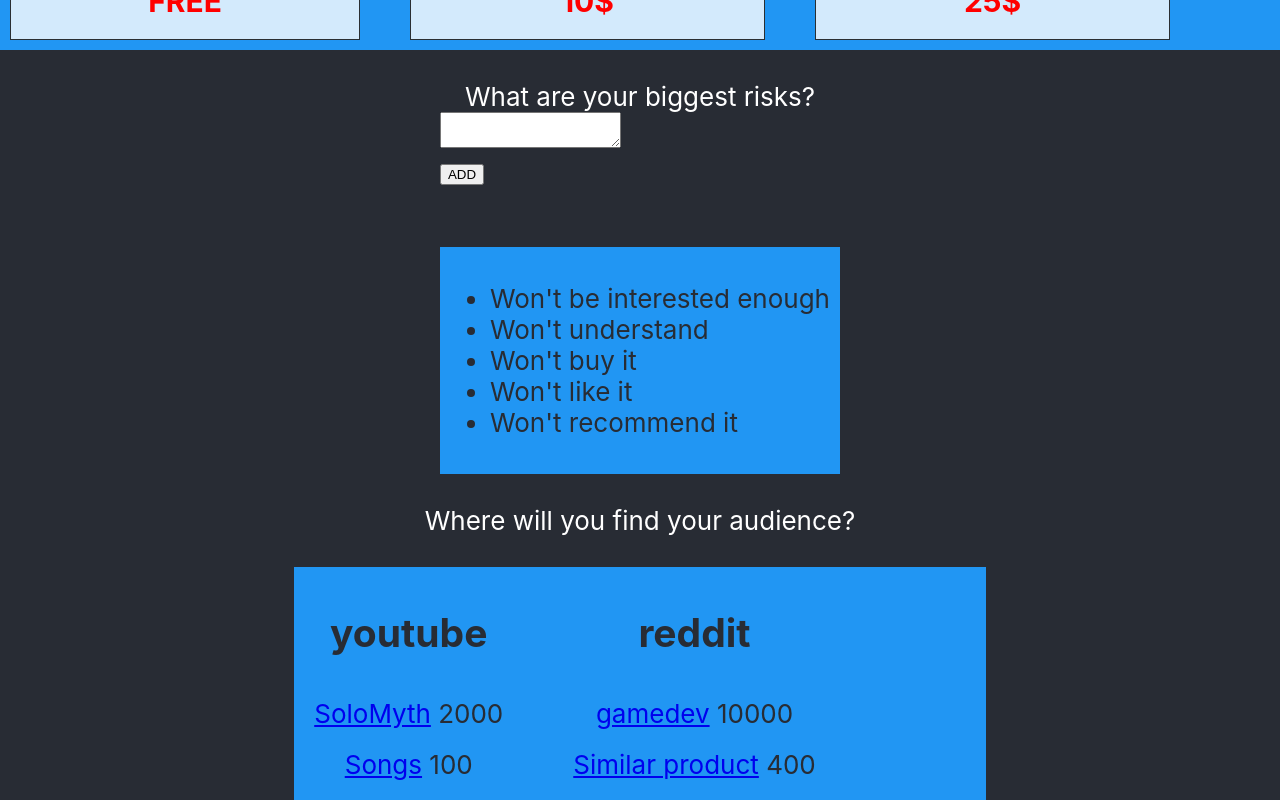
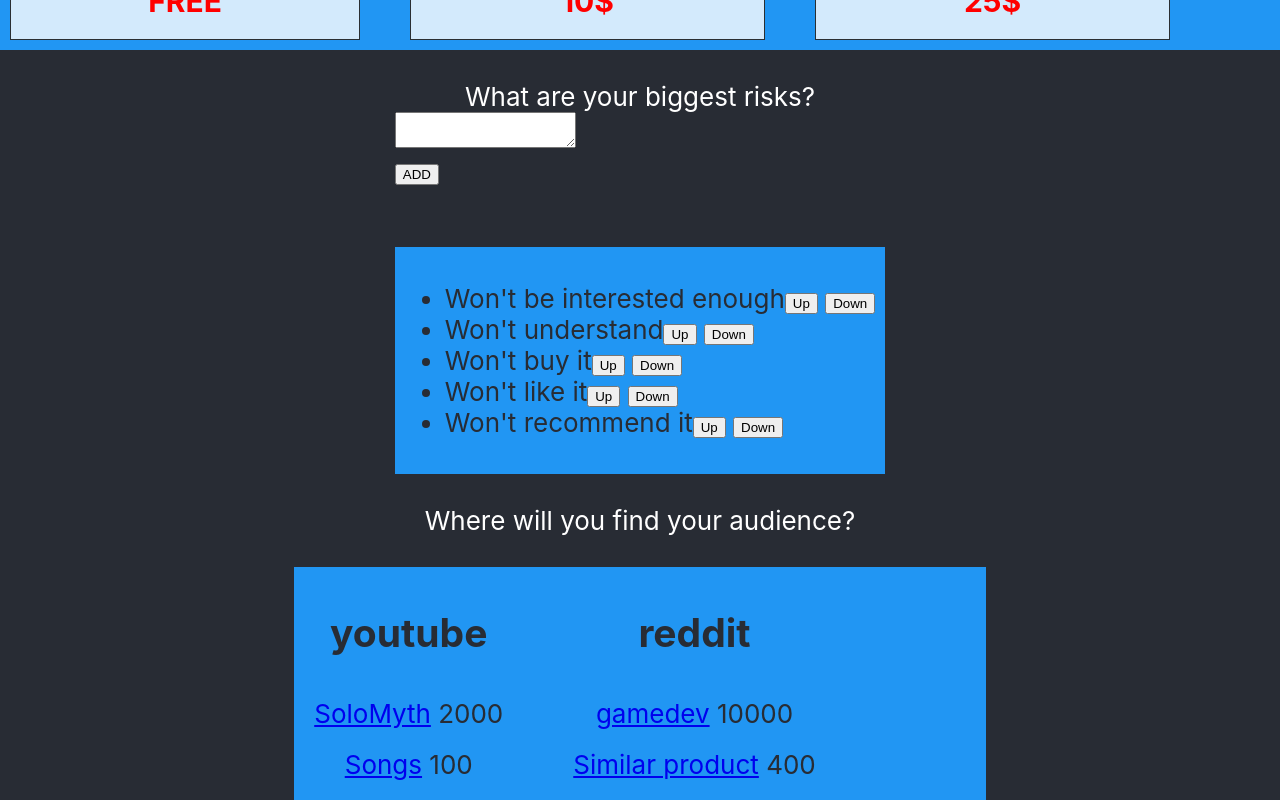
Before and after one commit to IGGAMEMAKER/IndieMarketingTool, a React (Create React App) app in the folder app/my-app/: page / in a window 1280 px wide. Shown: the part 1500-2300 px from the top of the page. Built offline with nearby package versions, Linux system fonts and the light colour scheme; what flux would draw is missing.

Commit message:
Site update:

```diff
--- a/app/my-app/src/App.js
+++ b/app/my-app/src/App.js
@@ -71,7 +71,7 @@ function RiskView({risk, index}) {
   var renderer = onChange => {
     var up = <button onClick={() => actions.changeRiskOrder(index, index -1)}>Up</button>
     var down = <button onClick={() => actions.changeRiskOrder(index, index + 1)}>Down</button>
-    return <div><span onClick={() => onChange(true)}>{risk.name}</span></div> // {up} {down}
+    return <div><span onClick={() => onChange(true)}>{risk.name}</span>{up} {down}</div> // {up} {down}
   }
 
   return (
```
